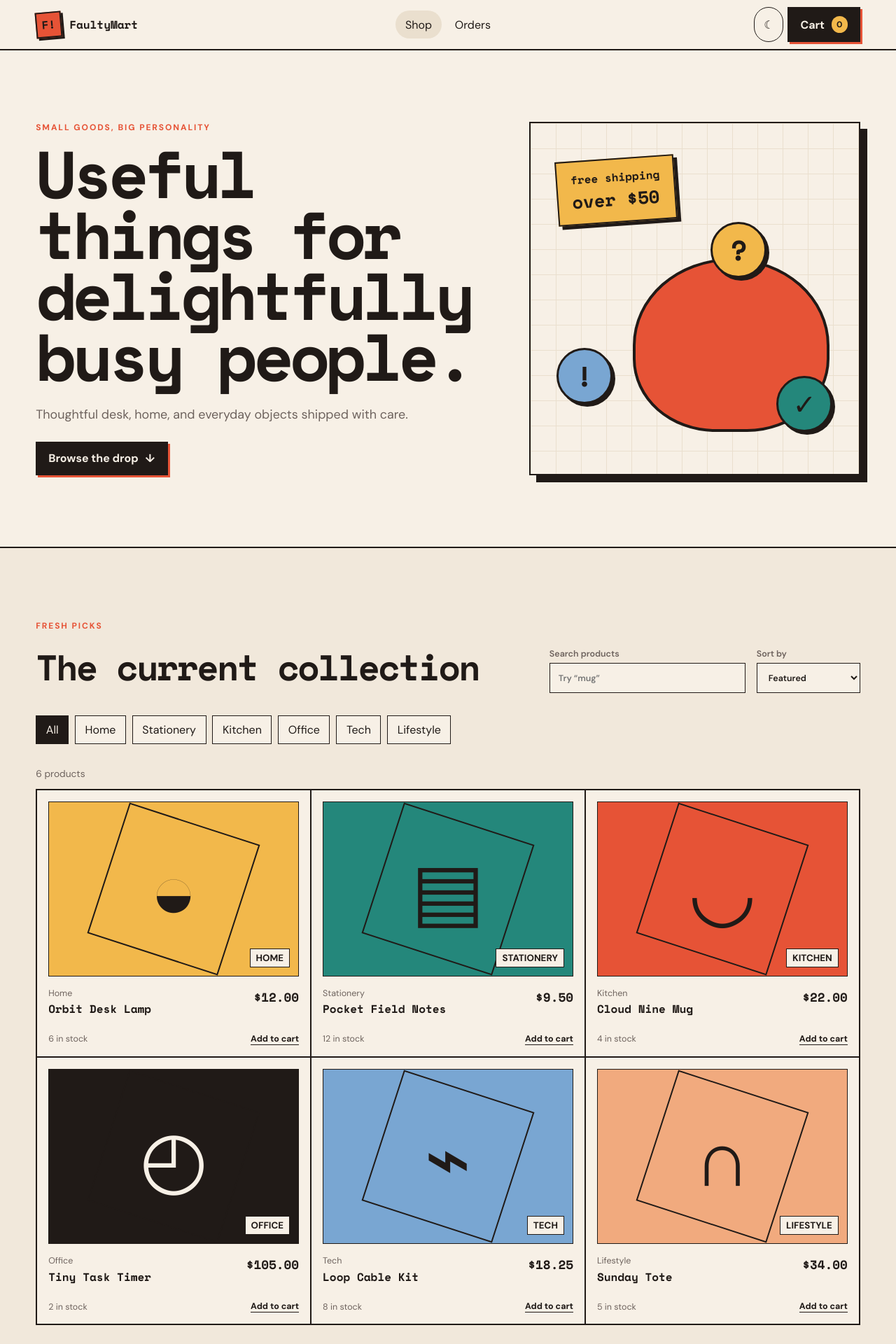
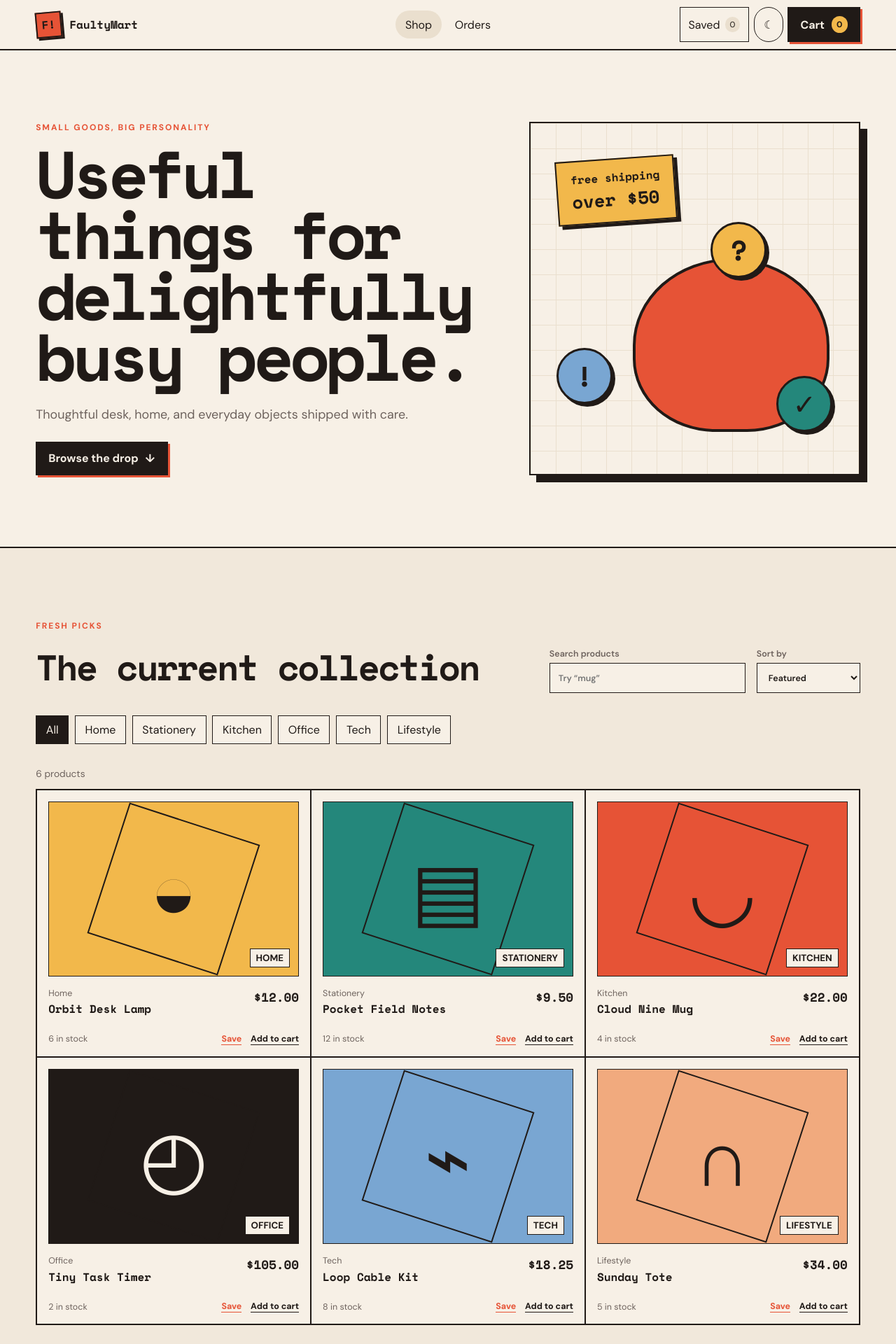
Before and after one commit to potaytows/ids-agent-bug-lab, a React (Vite) app: page / in a window 1280 px wide. Shown: the top 1920 px of the page at 70% size. Built offline with nearby package versions, Linux system fonts and the light colour scheme.

Commit message:
feat: add wishlist management

```diff
--- a/src/App.tsx
+++ b/src/App.tsx
@@ -86,6 +86,8 @@ export function App() {
   const [query, setQuery] = useState("");
   const [sort, setSort] = useState("featured");
   const [category, setCategory] = useState("All");
+  const [wishlist, setWishlist] = useState<Record<number, boolean>>({});
+  const [wishlistOnly, setWishlistOnly] = useState(false);
   const [cart, setCart] = useState<Record<number, number>>({});
   const [cartOpen, setCartOpen] = useState(false);
   const [checkoutOpen, setCheckoutOpen] = useState(false);
@@ -102,6 +104,7 @@ export function App() {
     const filtered = products.filter(
       (product) =>
         (category === "All" || product.category === category) &&
+        (!wishlistOnly || wishlist[product.id]) &&
         product.name.toLowerCase().includes(normalizedQuery),
     );
 
@@ -114,13 +117,14 @@ export function App() {
     }
 
     return filtered;
-  }, [category, query, sort]);
+  }, [category, query, sort, wishlist, wishlistOnly]);
 
   const cartLines: CartLine[] = products
     .filter((product) => cart[product.id] !== undefined)
     .map((product) => ({ ...product, quantity: cart[product.id] }));
 
   const cartCount = cartLines.reduce((sum, line) => sum + line.quantity, 0);
+  const wishlistCount = Object.values(wishlist).filter(Boolean).length;
   const subtotal = cartLines.reduce(
     (sum, line) => sum + line.price * Math.max(line.quantity, 1),
     0,
@@ -136,6 +140,18 @@ export function App() {
     }));
     setNotice(`${product.name} added to cart.`);
     window.setTimeout(() => setNotice(""), 1800);
+  }
+
+  function toggleWishlist(product: Product) {
+    setWishlist((current) => ({
+      ...current,
+      [product.id]: !current[product.id],
+    }));
+    setNotice(
+      wishlist[product.id]
+        ? `${product.name} removed from saved items.`
+        : `${product.name} saved for later.`,
+    );
   }
 
   function changeQuantity(id: number, change: number) {
@@ -231,6 +247,13 @@ export function App() {
         </nav>
 
         <div className="headerActions">
+          <button
+            aria-pressed={wishlistOnly}
+            className={wishlistOnly ? "savedButton savedButtonActive" : "savedButton"}
+            onClick={() => setWishlistOnly((current) => !current)}
+          >
+            Saved <span>{wishlistCount}</span>
+          </button>
           <button
             className="iconButton"
             onClick={toggleTheme}
@@ -332,7 +355,15 @@ export function App() {
                     </div>
                     <div className="productFooter">
                       <span>{product.stock} in stock</span>
-                      <button onClick={() => addToCart(product)}>Add to cart</button>
+                      <div className="productCardActions">
+                        <button
+                          aria-pressed={Boolean(wishlist[product.id])}
+                          onClick={() => toggleWishlist(product)}
+                        >
+                          {wishlist[product.id] ? "Saved" : "Save"}
+                        </button>
+                        <button onClick={() => addToCart(product)}>Add to cart</button>
+                      </div>
                     </div>
                   </article>
                 ))}
--- a/src/styles.css
+++ b/src/styles.css
@@ -135,6 +135,32 @@ nav button:hover,
   display: flex;
   justify-self: end;
   gap: 0.4rem;
+}
+
+.savedButton {
+  display: inline-flex;
+  align-items: center;
+  gap: 0.45rem;
+  padding: 0.6rem 0.75rem;
+  border: 1px solid var(--ink);
+  color: var(--ink);
+  background: var(--paper);
+  cursor: pointer;
+}
+
+.savedButton span {
+  display: grid;
+  min-width: 1.35rem;
+  height: 1.35rem;
+  place-items: center;
+  border-radius: 50%;
+  background: var(--paper-deep);
+  font-size: 0.72rem;
+}
+
+.savedButtonActive {
+  color: var(--paper);
+  background: var(--ink);
 }
 
 .iconButton {
@@ -496,6 +522,15 @@ select {
   cursor: pointer;
 }
 
+.productCardActions {
+  display: flex;
+  gap: 0.8rem;
+}
+
+.productCardActions button:first-child {
+  color: var(--coral);
+}
+
 .emptyState {
   max-width: 1440px;
   margin: 2rem auto 0;
@@ -835,6 +870,10 @@ th {
     display: none;
   }
 
+  .savedButton {
+    padding-inline: 0.6rem;
+  }
+
   .hero,
   .catalog,
   .ordersPage {
```
Also changed, not shown: 1 other file (tests, documents, lock files or other folders).
